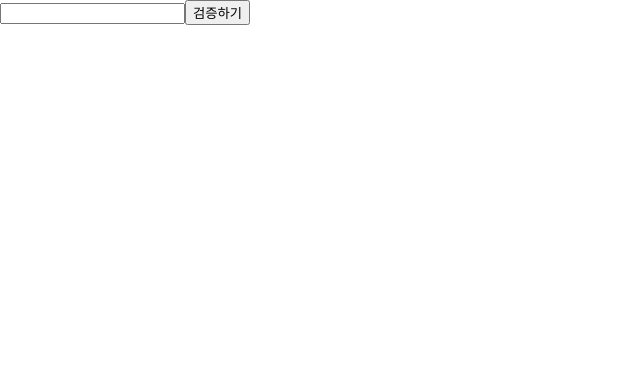
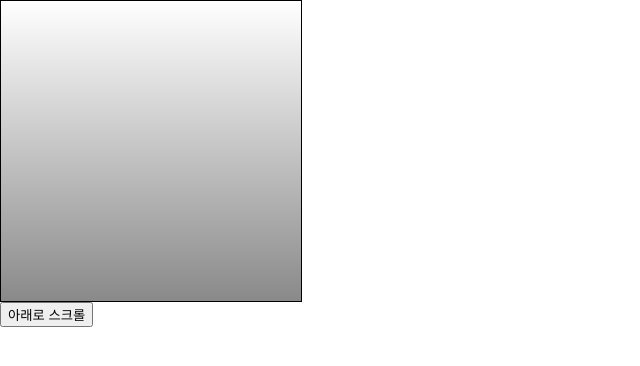
Before and after one commit to chohyojae/hello-react, a React (Create React App) app: page / in a window 1280 px wide. Shown: the top 366 px of the page, without its empty margins (0-640 px from the left). Built offline with nearby package versions, Linux system fonts and the light colour scheme.

Commit message:
call methods in a component via ref

```diff
--- a/src/App.js
+++ b/src/App.js
@@ -1,9 +1,20 @@
 // import Say from './Say.js';
 // import EventPractice from './EventPractice.js';
-import ValidationSample from './ValidationSample';
+// import ValidationSample from './ValidationSample';
+import React, { Component } from 'react';
+import ScrollBox from './ScrollBox';
+class App extends Component {
+  render() {
+    return (
+      <div>
+        <ScrollBox ref={(ref) => (this.scrollBox = ref)} />
 
-function App() {
-  return <ValidationSample />;
+        <button onClick={() => this.scrollBox.scrollToBottom()}>
+          아래로 스크롤
+        </button>
+      </div>
+    );
+  }
 }
 
 export default App;
--- /dev/null
+++ b/src/ScrollBox.js
@@ -0,0 +1,32 @@
+import React, { Component } from 'react';
+
+class ScrollBox extends Component {
+  scrollToBottom = () => {
+    const { scrollHeight, clientHeight } = this.box;
+    this.box.scrollTop = scrollHeight - clientHeight;
+  };
+  render() {
+    const style = {
+      border: '1px solid black',
+      height: '300px',
+      width: '300px',
+      overflow: 'auto',
+      position: 'relative',
+    };
+    const innerStyle = {
+      width: '100%',
+      height: '650px',
+      background: 'linear-gradient(white, black)',
+    };
+
+    return (
+      <div>
+        <div style={style} ref={(ref) => (this.box = ref)}>
+          <div style={innerStyle} />
+        </div>
+      </div>
+    );
+  }
+}
+
+export default ScrollBox;
```
